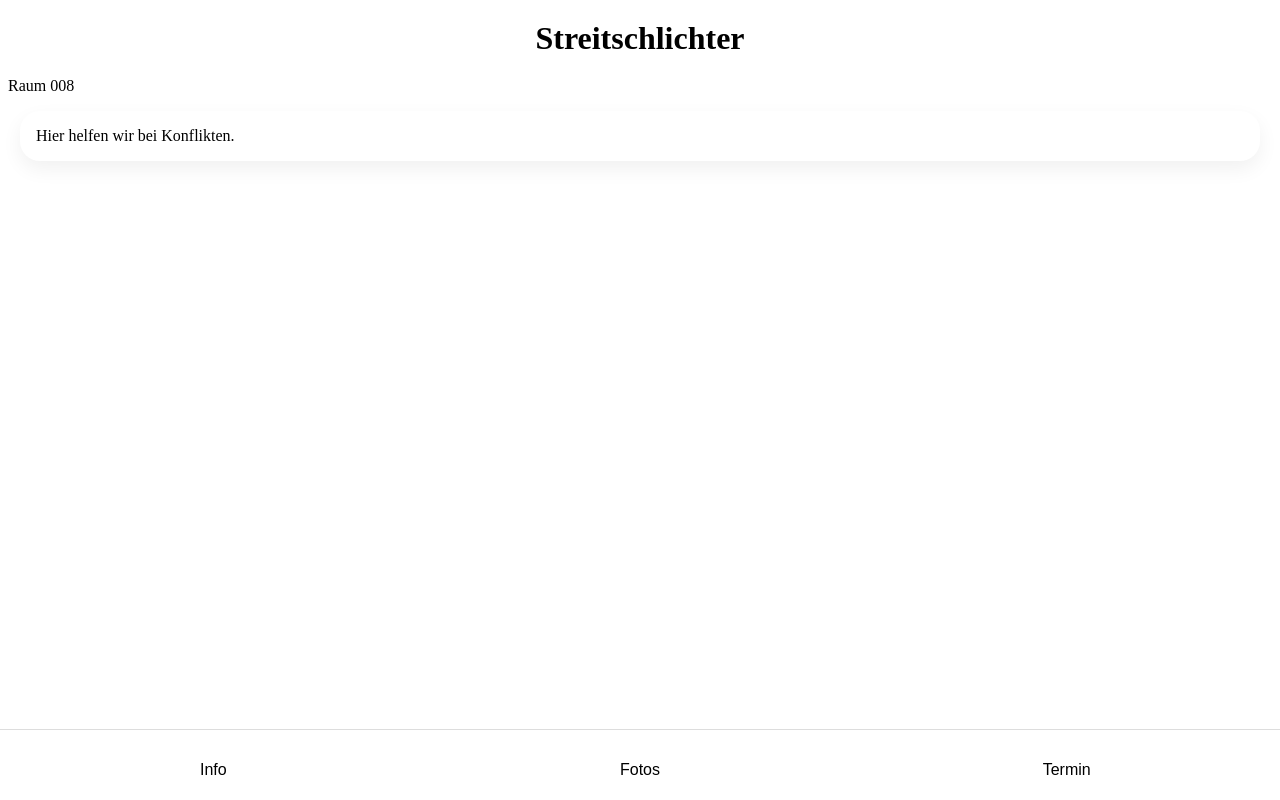
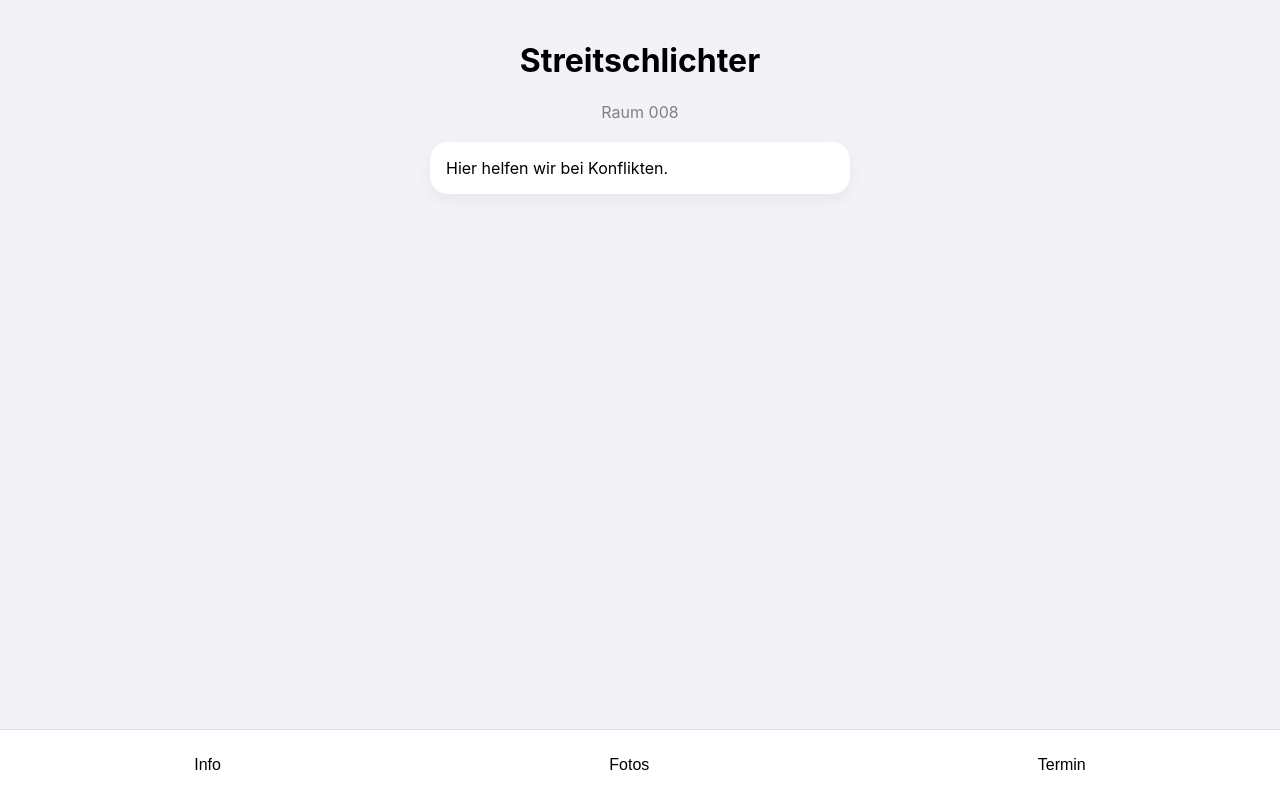
Before and after one commit to Timix249/Streitschter-2, a plain HTML site: page index.html in a window 1280 px wide. Drawn offline with Linux system fonts and the light colour scheme.

Commit message:
Refactor CSS styles and remove unused rules

```diff
--- a/style.css
+++ b/style.css
@@ -1,106 +1,79 @@
-bbody {
-  font-family: -apple-system, BlinkMacSystemFont, sans-serif;
+body {
+  margin: 0;
+  font-family: -apple-system, BlinkMacSystemFont;
   background: #f2f2f7;
-  margin: 0;
 }
 
-h1 {
-  text-align: center;
-  margin: 20px 0;
-}
-
-.container {
+/* APP */
+.app {
   max-width: 420px;
   margin: auto;
+  padding: 20px;
   padding-bottom: 90px;
 }
 
-/* CARDS */
+/* TEXT */
+h1 {
+  text-align: center;
+}
+
+.subtitle {
+  text-align: center;
+  color: gray;
+  margin-bottom: 20px;
+}
+
+/* SCREENS */
+.screen {
+  display: none;
+}
+
+.screen.active {
+  display: block;
+}
+
+/* CARD */
 .card {
   background: white;
-  border-radius: 20px;
+  border-radius: 18px;
   padding: 16px;
-  margin: 12px;
-  box-shadow: 0 8px 20px rgba(0,0,0,0.06);
-  transform: translateY(20px);
-  opacity: 0;
-  animation: fadeUp 0.4s ease forwards;
+  margin-bottom: 15px;
+  box-shadow: 0 6px 15px rgba(0,0,0,0.05);
 }
 
-@keyframes fadeUp {
-  to {
-    transform: translateY(0);
-    opacity: 1;
-  }
+/* PHOTOS */
+.photos {
+  display: flex;
+  gap: 10px;
 }
 
-/* BUTTONS */
-button {
-  width: 100%;
-  padding: 14px;
-  border-radius: 14px;
-  border: none;
-  font-size: 16px;
-  margin-top: 10px;
-  transition: 0.2s;
+.photo {
+  flex: 1;
+  height: 120px;
+  background: #ddd;
+  border-radius: 12px;
 }
 
-button:active {
-  transform: scale(0.97);
-}
-
-.primary {
-  background: black;
-  color: white;
-}
-
-.secondary {
-  background: #e5e5ea;
-}
-
-/* INPUTS */
+/* INPUT */
 input, select {
   width: 100%;
   padding: 12px;
   margin-top: 10px;
   border-radius: 12px;
   border: 1px solid #ddd;
+  font-size: 16px;
 }
 
-/* HIDE */
-.hidden {
-  display: none;
-}
-
-/* BOTTOM NAV */
-.nav {
-  position: fixed;
-  bottom: 0;
-  left: 0;
-  right: 0;
-  height: 70px;
-  background: white;
-  display: flex;
-  justify-content: space-around;
-  align-items: center;
-  border-top: 1px solid #ddd;
-}
-
-.nav button {
-  background: none;
-  font-size: 14px;
-}
-
-/* CALENDAR STYLE */
-#calendar {
-  margin-top: 10px;
-}
-.screen {
-  display: none;
-}
-
-.screen.active {
-  display: block;
+/* BUTTON */
+.btn {
+  width: 100%;
+  margin-top: 15px;
+  padding: 14px;
+  border: none;
+  border-radius: 14px;
+  background: black;
+  color: white;
+  font-size: 16px;
 }
 
 /* NAV */
```
